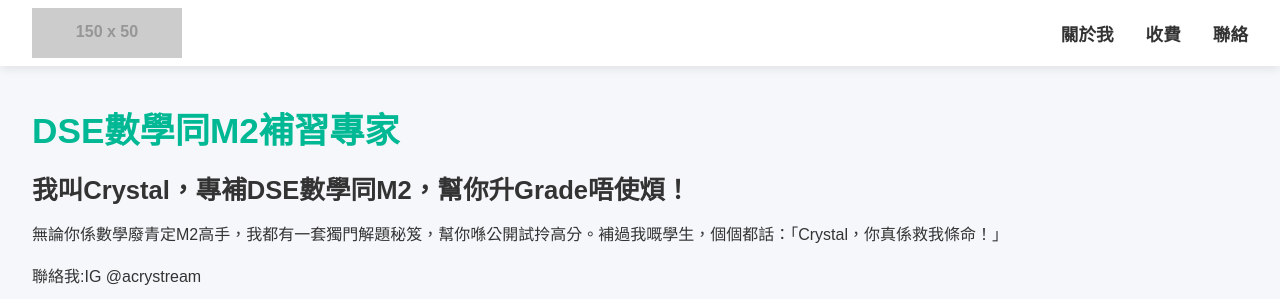
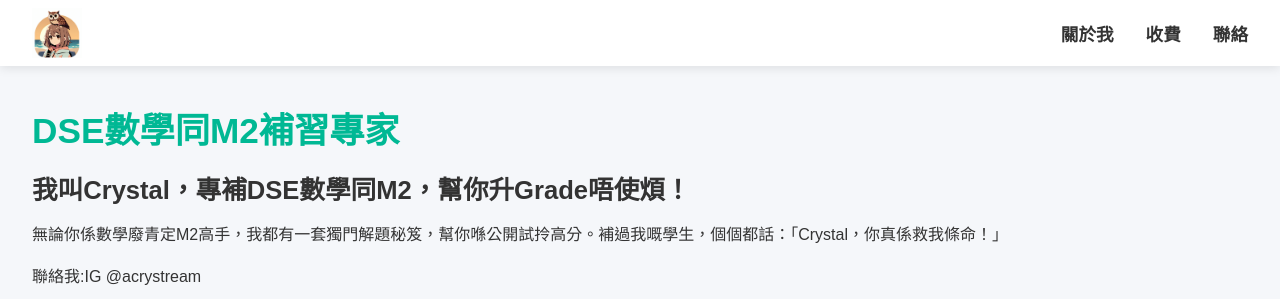
Before and after one commit to Cryjai/Sell, a plain HTML site: page index.html in a window 1280 px wide. Shown: the top 299 px of the page. Drawn offline with Linux system fonts and the light colour scheme; placeholder pictures from the web are drawn by us.

Commit message:
Update index.html

```diff
--- a/index.html
+++ b/index.html
@@ -107,7 +107,7 @@
 </head>
 <body>
   <header id="header">
-    <img id="header-img" src="https://via.placeholder.com/150x50?text=Crystal+補習" alt="Crystal補習社Logo">
+    <img id="header-img" src="cryjai.png" alt="Crystal補習社Logo">
     <nav id="nav-bar">
       <a class="nav-link" href="#about">關於我</a>
       <a class="nav-link" href="#pricing">收費</a>
```
